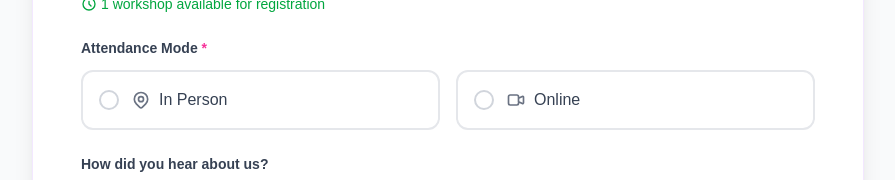
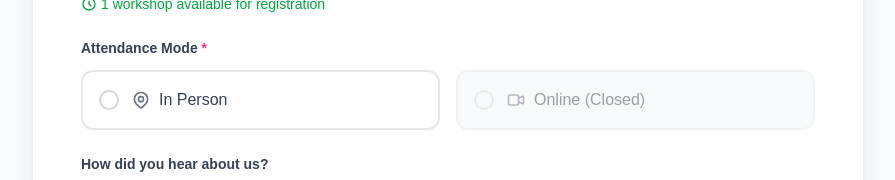
Before and after one commit to RasheedRashid/viram-website, a Next.js app: page /contact in a window 1280 px wide. Shown: the part 897-1077 px from the top of the page, without its empty margins (192-1087 px from the left). Built offline with nearby package versions, Linux system fonts and the light colour scheme.

Commit message:
Update page.tsx

```diff
--- a/app/contact/page.tsx
+++ b/app/contact/page.tsx
@@ -452,11 +452,7 @@ export default function ContactForm() {
 
                 {/* Online Option */}
                 <label
-                  className={`relative flex items-center p-4 border-2 rounded-xl cursor-pointer transition-all ${
-                    formData.attendanceMode === "Online"
-                      ? "border-purple-500 bg-purple-50"
-                      : "border-gray-200 hover:border-purple-300 bg-white"
-                  }`}
+                  className="relative flex items-center p-4 border-2 rounded-xl cursor-not-allowed transition-all border-gray-200 bg-gray-100 opacity-50"
                 >
                   <input
                     type="radio"
@@ -466,6 +462,7 @@ export default function ContactForm() {
                     onChange={handleChange}
                     required
                     className="sr-only"
+                    disabled
                   />
                   <div className={`w-5 h-5 rounded-full border-2 mr-3 flex items-center justify-center ${
                     formData.attendanceMode === "Online"
@@ -481,7 +478,7 @@ export default function ContactForm() {
                       <path strokeLinecap="round" strokeLinejoin="round" strokeWidth={2} d="M15 10l4.553-2.276A1 1 0 0121 8.618v6.764a1 1 0 01-1.447.894L15 14M5 18h8a2 2 0 002-2V8a2 2 0 00-2-2H5a2 2 0 00-2 2v8a2 2 0 002 2z" />
                     </svg>
                     <span className={`font-medium ${formData.attendanceMode === "Online" ? "text-purple-700" : "text-gray-700"}`}>
-                      Online
+                      Online (Closed)
                     </span>
                   </div>
                 </label>
```
